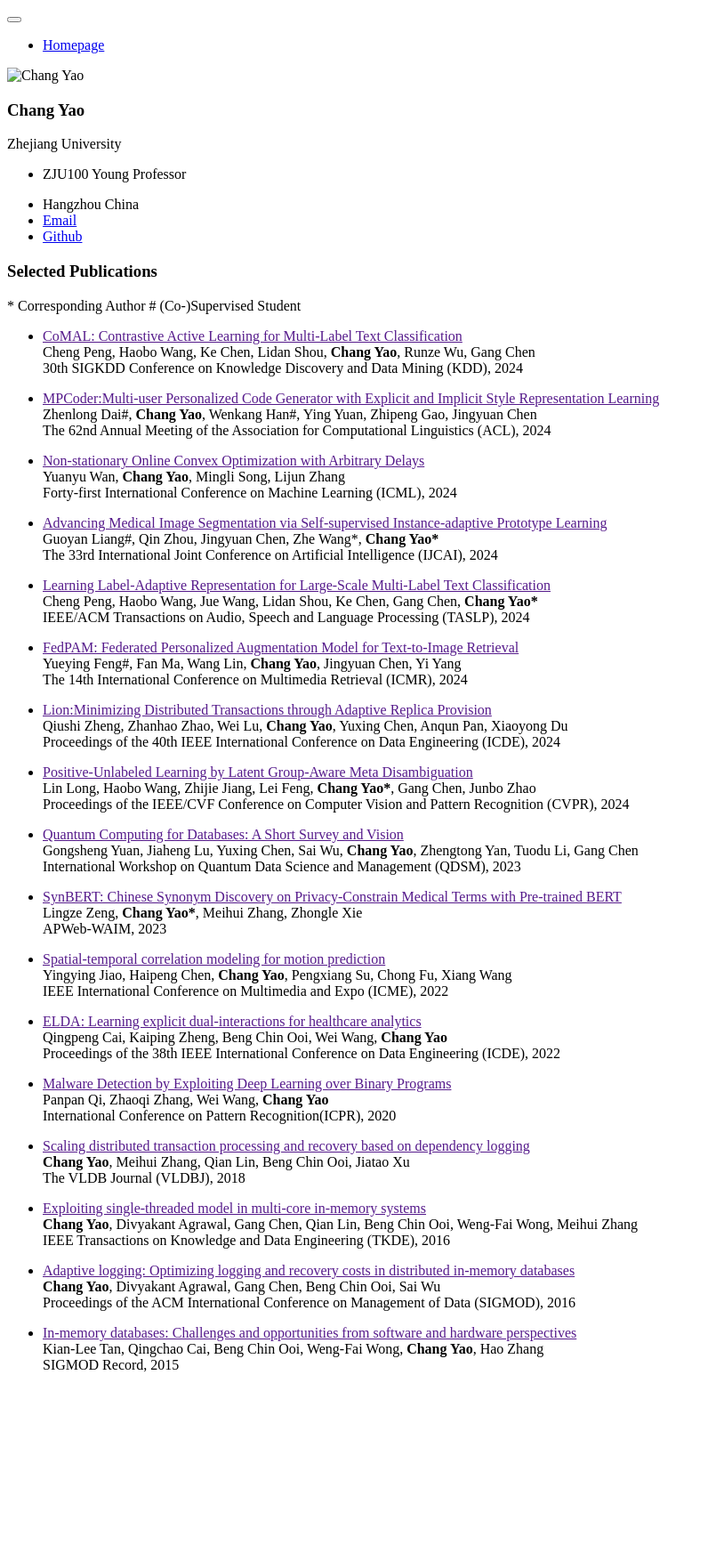
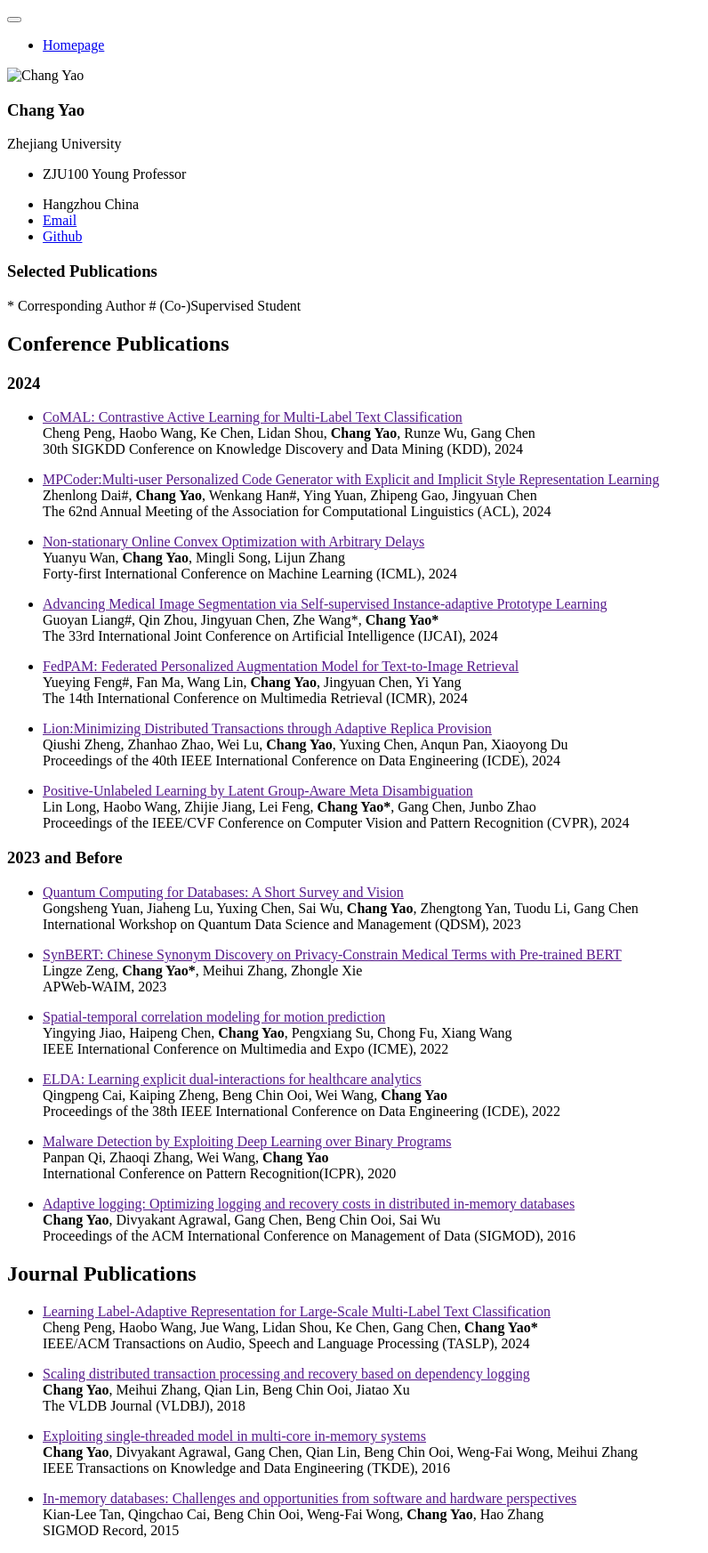
Before and after one commit to yaochang/yaochang.github.io, a Jekyll site: the page built from _pages/includes/pub.md, in a window 1280 px wide. Shown: the whole page at 89% size, without its empty margins (0-796 px from the left). Built offline with Jekyll 4.4.1, drawn with Linux system fonts in a browser that asks for light colours; our own code applies the rules of GitHub Pages for plain Markdown files; before the commit the page ends 1559 px from its top, so only the background shows below that.

Commit message:
20240520-01

```diff
--- a/_config.yml
+++ b/_config.yml
@@ -22,7 +22,7 @@ baidu_site_verification  : #code-ZxFK3f4pfb
 # Site Author
 author:
   name             : "Chang Yao"
-  avatar           : "images/yc-2020.jpeg"
+  avatar           : "images/wechat.jpg"
   bio              : "Zhejiang University"
   location         : "Hangzhou China"
   employer         :
--- a/_pages/includes/pub.md
+++ b/_pages/includes/pub.md
@@ -2,6 +2,11 @@
 # Selected Publications
 
 \* Corresponding Author  \# (Co-)Supervised Student
+
+
+## Conference Publications
+
+### 2024
 
 - [CoMAL: Contrastive Active Learning for Multi-Label Text Classification]()
 <br />Cheng Peng, Haobo Wang, Ke Chen, Lidan Shou, **Chang Yao**, Runze Wu, Gang Chen
@@ -19,10 +24,6 @@
 <br />Guoyan Liang\#, Qin Zhou, Jingyuan Chen, Zhe Wang\*, **Chang Yao\***
 <br />The 33rd International Joint Conference on Artificial Intelligence (IJCAI), 2024
 
-- [Learning Label-Adaptive Representation for Large-Scale Multi-Label Text Classification]()
-<br />Cheng Peng, Haobo Wang, Jue Wang, Lidan Shou, Ke Chen, Gang Chen, **Chang Yao\***
-<br />IEEE/ACM Transactions on Audio, Speech and Language Processing (TASLP), 2024
-
 - [FedPAM: Federated Personalized Augmentation Model for Text-to-Image Retrieval]()
 <br />Yueying Feng\#, Fan Ma, Wang Lin, **Chang Yao**, Jingyuan Chen, Yi Yang
 <br />The 14th International Conference on Multimedia Retrieval (ICMR), 2024
@@ -34,6 +35,9 @@
 - [Positive-Unlabeled Learning by Latent Group-Aware Meta Disambiguation]()
 <br />Lin Long, Haobo Wang, Zhijie Jiang, Lei Feng, **Chang Yao\***, Gang Chen, Junbo Zhao
 <br />Proceedings of the IEEE/CVF Conference on Computer Vision and Pattern Recognition (CVPR), 2024
+
+
+### 2023 and Before
 
 - [Quantum Computing for Databases: A Short Survey and Vision]()
 <br />Gongsheng Yuan, Jiaheng Lu, Yuxing Chen, Sai Wu, **Chang Yao**, Zhengtong Yan, Tuodu Li, Gang Chen
@@ -55,6 +59,17 @@
 <br />Panpan Qi, Zhaoqi Zhang, Wei Wang, **Chang Yao**
 <br />International Conference on Pattern Recognition(ICPR), 2020
 
+- [Adaptive logging: Optimizing logging and recovery costs in distributed in-memory databases]()
+<br />**Chang Yao**, Divyakant Agrawal, Gang Chen, Beng Chin Ooi, Sai Wu
+<br />Proceedings of the ACM International Conference on Management of Data (SIGMOD), 2016
+
+
+## Journal Publications
+
+- [Learning Label-Adaptive Representation for Large-Scale Multi-Label Text Classification]()
+<br />Cheng Peng, Haobo Wang, Jue Wang, Lidan Shou, Ke Chen, Gang Chen, **Chang Yao\***
+<br />IEEE/ACM Transactions on Audio, Speech and Language Processing (TASLP), 2024
+
 - [Scaling distributed transaction processing and recovery based on dependency logging]()
 <br /> **Chang Yao**, Meihui Zhang, Qian Lin, Beng Chin Ooi, Jiatao Xu
 <br />The VLDB Journal (VLDBJ), 2018
```
Also changed, not shown: other parts of _pages/includes/pub.md (+0 -4 lines), _pages/includes/students.md (added, +7 -0 lines), images/wechat.jpg (added), 14 other files.
